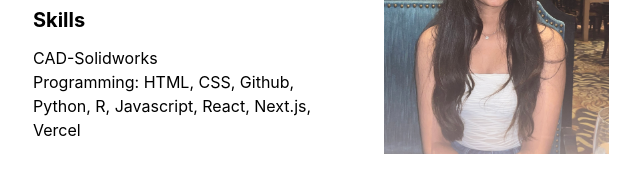
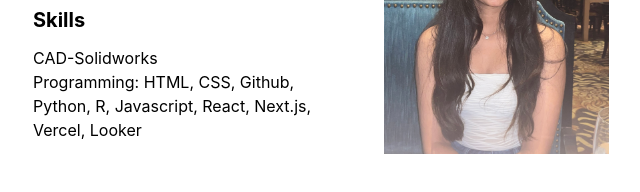
Before and after one commit to ananyaanagarsheth/ananyaanagarsheth, a Next.js app: page / in a window 1280 px wide. Shown: the part 314-506 px from the top of the page, without its empty margins (319-959 px from the left). Built offline with nearby package versions, Linux system fonts and the light colour scheme.

Commit message:
made one more change added a skill

```diff
--- a/app/page.tsx
+++ b/app/page.tsx
@@ -15,7 +15,7 @@ export default function Page() {
        <ul className="mb-4">
           <li>CAD-Solidworks</li>
           <li>Programming: HTML, CSS, Github, Python, R, Javascript,
-                           React, Next.js, Vercel
+                           React, Next.js, Vercel, Looker
           </li>
           </ul>
       </div>
```
